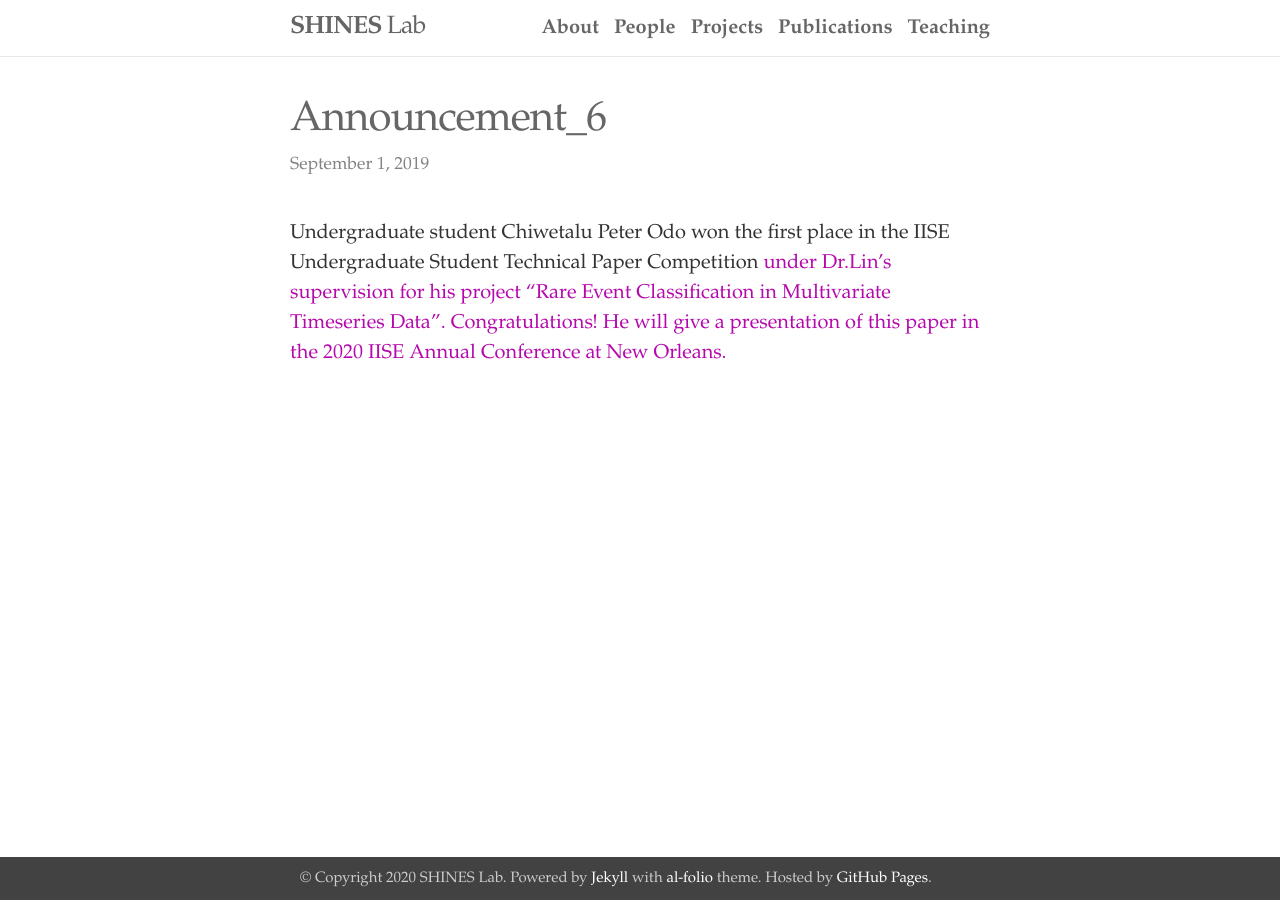
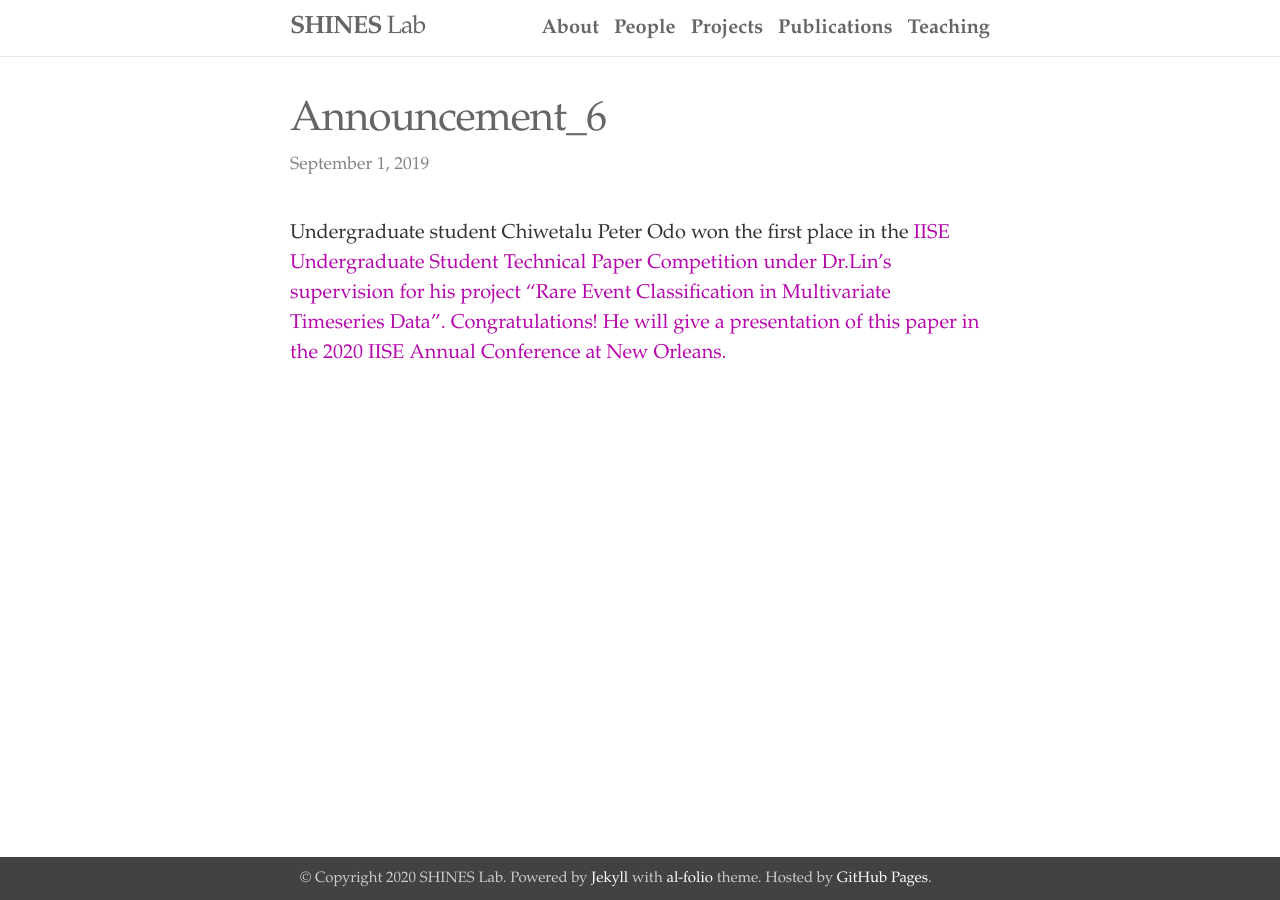
Before and after one commit to shines-lab/shines-lab.github.io, a Jekyll site: the page built from _news/announcement_6.md, in a window 1280 px wide. Built offline with Jekyll 4.4.1, drawn with Linux system fonts in a browser that asks for light colours.

```diff
--- a/_news/announcement_6.md
+++ b/_news/announcement_6.md
@@ -4,4 +4,4 @@ date: 2019-09-01
 inline: true
 ---
 
-Undergraduate student Chiwetalu Peter Odo won the first place in the IISE Undergraduate Student Technical Paper Competition <a href="https://www.iise.org/Details.aspx?id=863"> under Dr.Lin's supervision for his project "Rare Event Classification in Multivariate Timeseries Data". Congratulations! He will give a presentation of this paper in the 2020 IISE Annual Conference at New Orleans.
+Undergraduate student Chiwetalu Peter Odo won the first place in the  <a href="https://www.iise.org/Details.aspx?id=863"> IISE Undergraduate Student Technical Paper Competition under Dr.Lin's supervision for his project "Rare Event Classification in Multivariate Timeseries Data". Congratulations! He will give a presentation of this paper in the 2020 IISE Annual Conference at New Orleans.
```
